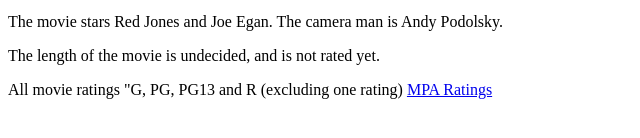
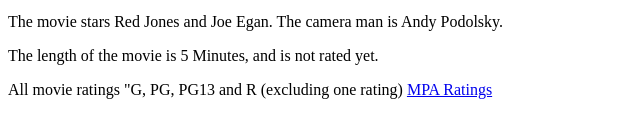
Before and after one commit to DracoWorld/e-muffin, a plain HTML site: page index.html in a window 1280 px wide. Shown: the part 316-454 px from the top of the page, 0-640 px from the left. Drawn offline with Linux system fonts and the light colour scheme.

Commit message:
Update index.html

```diff
--- a/index.html
+++ b/index.html
@@ -4,7 +4,7 @@
   <h1>E-Muffin The Movie: Coming Soon this Year!</h1>
   <p>E-Muffin is a joke me and my friends made up during school.</p>
   <p>The movie stars Red Jones and Joe Egan. The camera man is Andy Podolsky.</p>
-  <p> The length of the movie is undecided, and is not rated yet.</p>
+  <p> The length of the movie is 5 Minutes, and is not rated yet.</p>
   <p> All movie ratings "G, PG, PG13 and R (excluding one rating) <a href='https://www.motionpictures.org/film-ratings/'> MPA Ratings</a></p>
 
 
```
